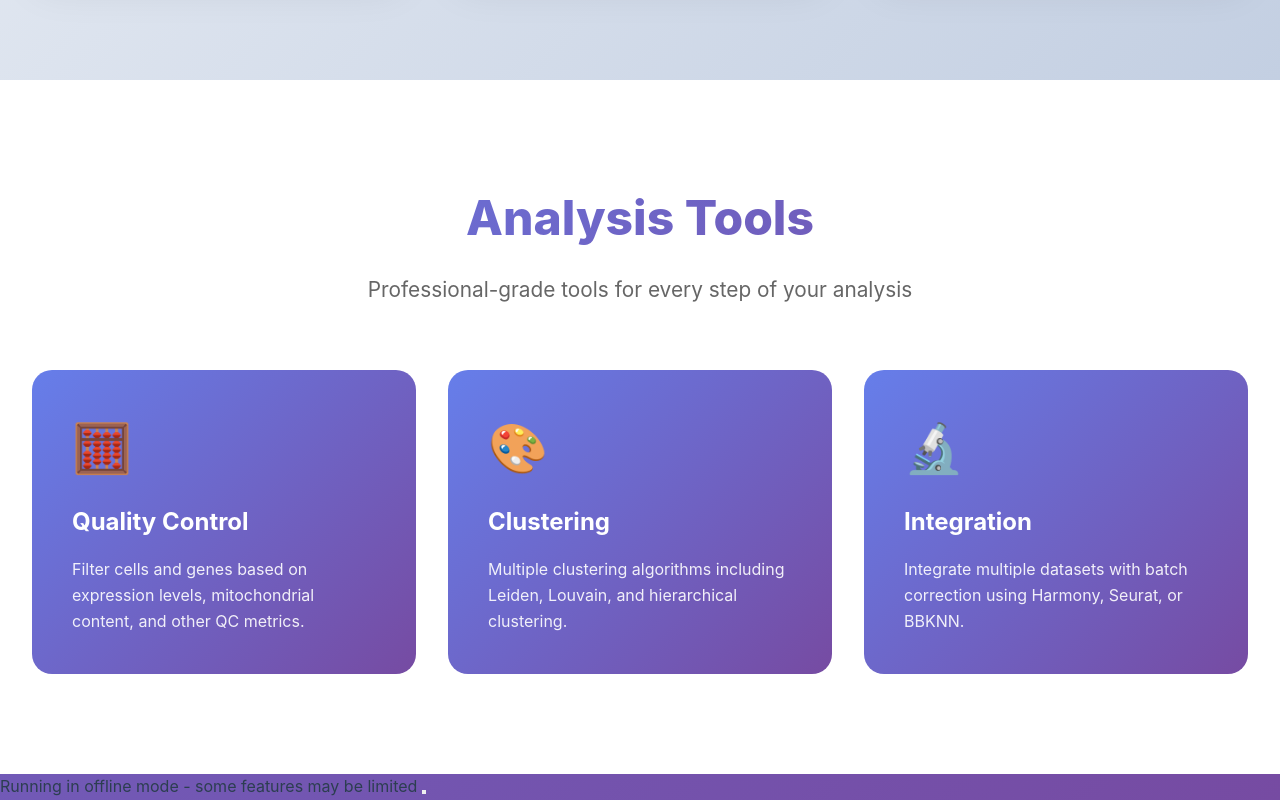
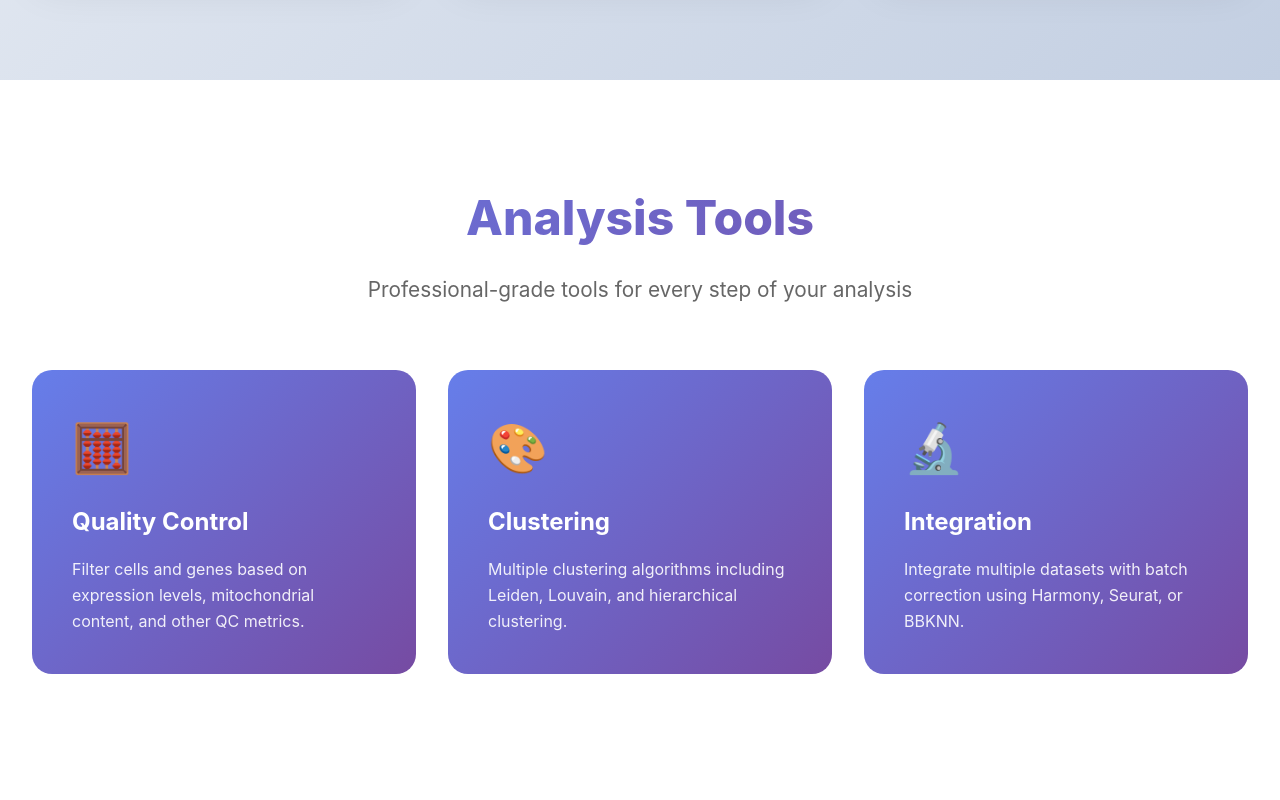
Before and after one commit to wezhuv22/Micro-platform, a plain HTML site: page index.html in a window 1280 px wide. Shown: the part 2431-3231 px from the top of the page. After the commit the page ends 3205 px from the top, so only its background shows below. Drawn offline with Linux system fonts and the light colour scheme.

Commit message:
Update index.html

```diff
--- a/index.html
+++ b/index.html
@@ -870,6 +870,3 @@
                 <h3 class="tool-title">Integration</h3>
                 <p class="tool-description">Integrate multiple datasets with batch correction using Harmony, Seurat, or BBKNN.</p>
             </div>
-    <script src="js/main.js"></script>
-</body>
-</html>
```
